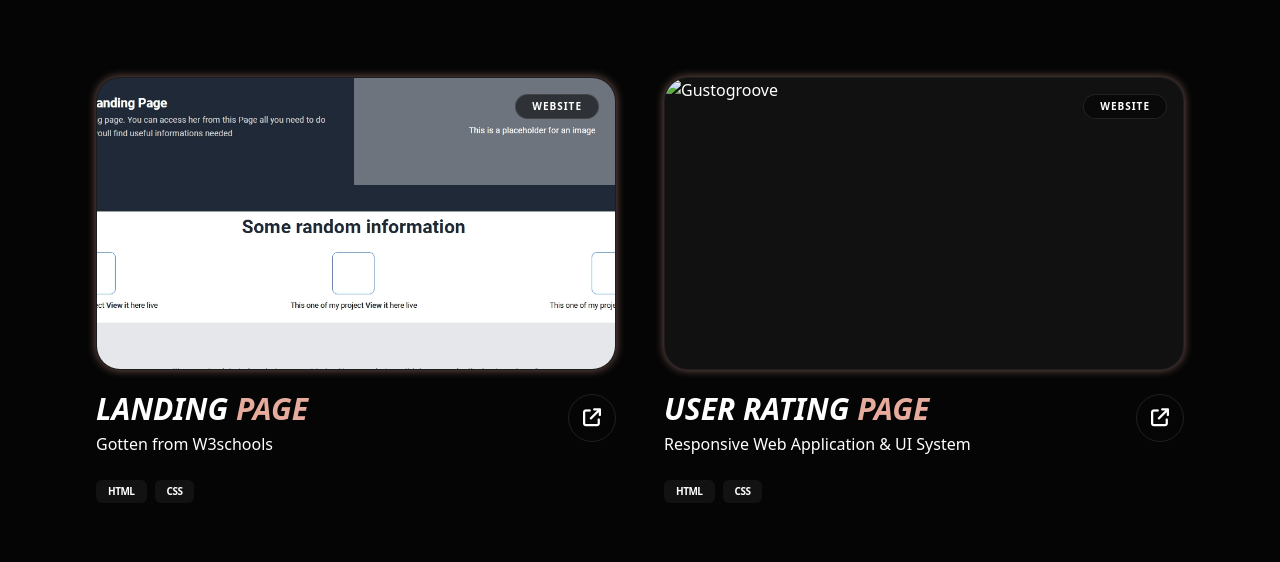
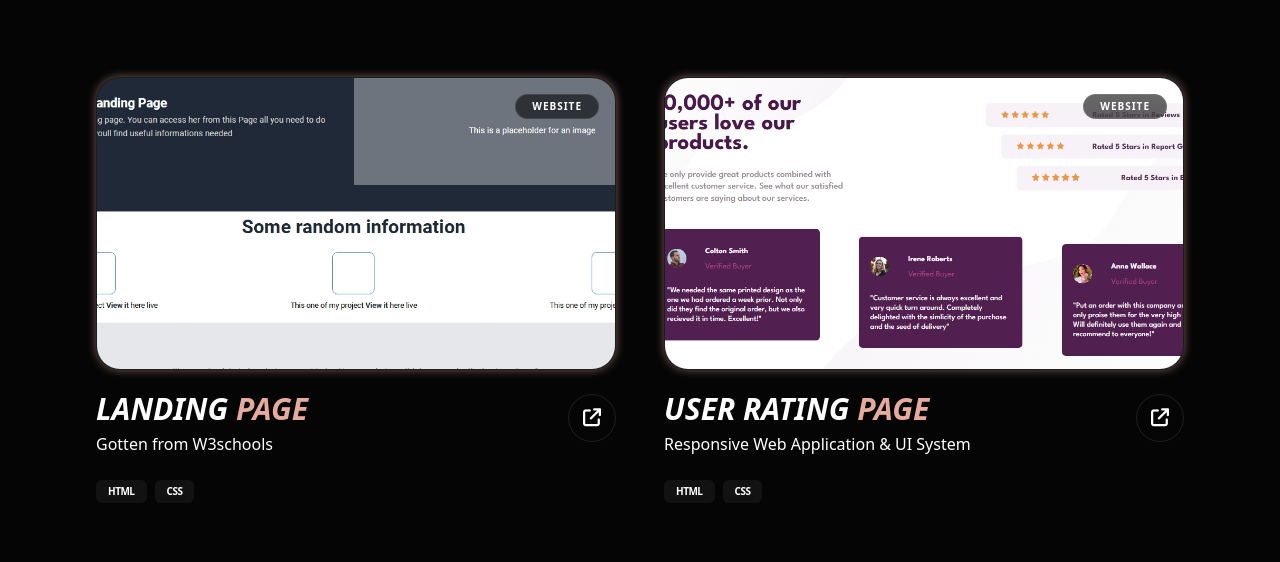
Before and after one commit to djujeep/Girlytech, a website: page project.html in a window 1280 px wide. Shown: the part 1224-1786 px from the top of the page. Drawn offline with Linux system fonts and the light colour scheme; the site is published under a folder, as on GitHub Pages, so addresses that start at the root find nothing.

Commit message:
userrating image

```diff
--- a/project.html
+++ b/project.html
@@ -282,7 +282,7 @@
             class="relative shadow-[0_0_10px_rgba(230,171,157,0.5)] aspect-video overflow-hidden rounded-3xl bg-[#111] border border-white/5"
           >
             <img
-              src="/src/img/Screenshot_12-5-2026_24123_djujeep.github.io.jpeg"
+              src="src/img/Screenshot_12-5-2026_24123_djujeep.github.io.jpeg"
               alt="Gustogroove"
               class="w-full h-full object-cover grayscale-0 group-hover:grayscale-0 group-hover:scale-105 transition-all duration-700"
             />
```
